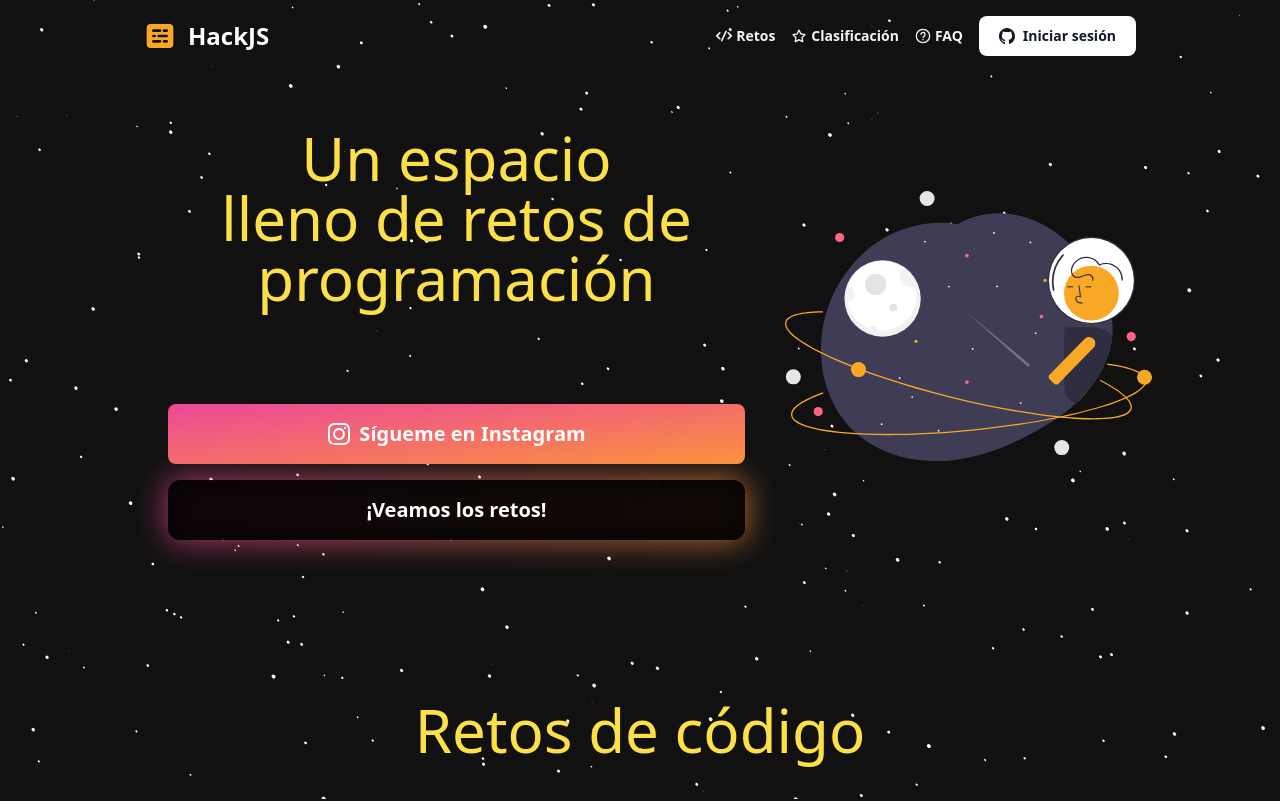
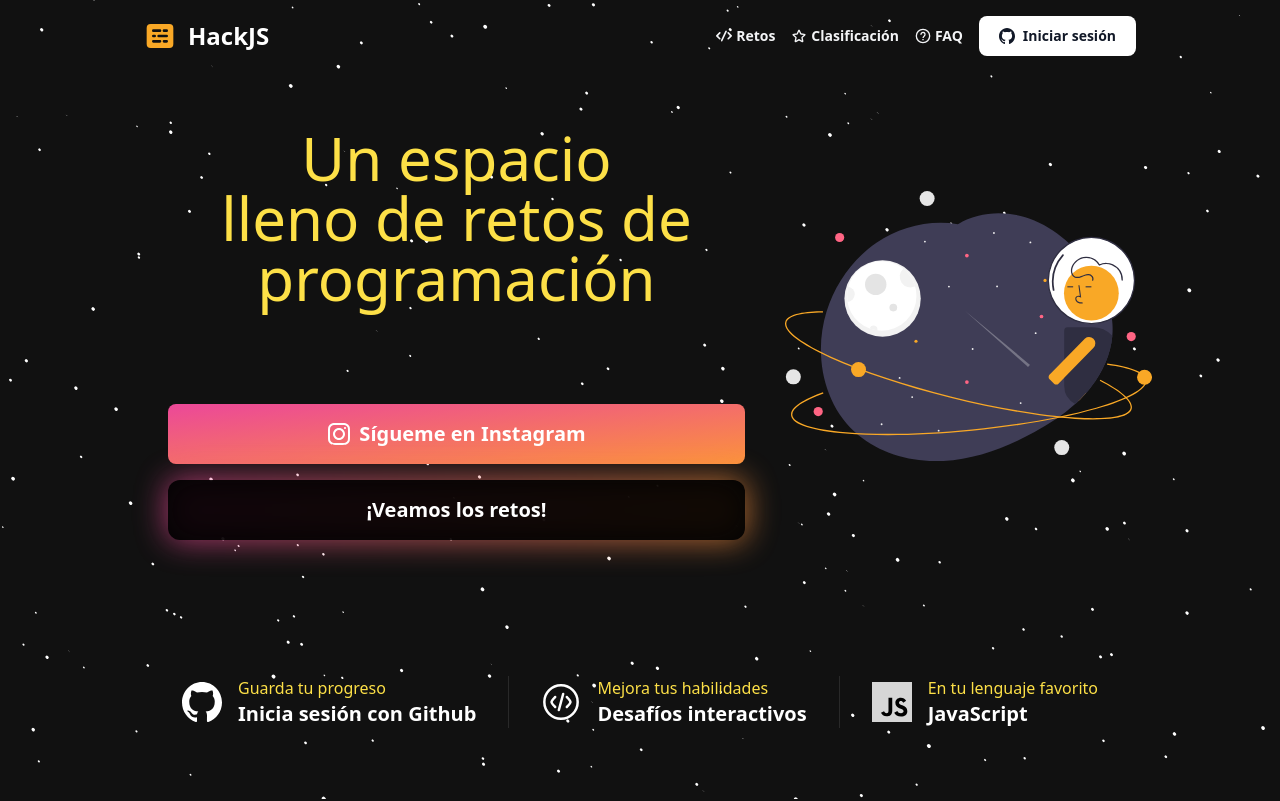
Before and after one commit to cesarleaz/hackjs, a React (Vite) app: page / in a window 1280 px wide. Shown: the top 801 px of the page. Built offline with nearby package versions, Linux system fonts and the light colour scheme; no server answers; what @magic-ext/oauth, magic-sdk would draw is missing.

Commit message:
Add call-to-action

```diff
--- /dev/null
+++ b/src/components/cta-bar.jsx
@@ -0,0 +1,35 @@
+import { CALL_TO_ACTION } from '~/constants/call-to-action'
+
+function CTACard({ icon: Icon = 'svg', title, description }) {
+  return (
+    <div className="py-8 xl:flex-none xl:py-0">
+      <div className=" text-white flex items-center max-w-xs px-4 mx-auto xl:max-w-none xl:px-8">
+        <Icon
+          className="w-10 h-10 grayscale"
+          height={21}
+          width={21}
+        />
+        <div className="flex flex-col-reverse flex-auto ml-4">
+          <h3 className="text-xl font-bold">
+            {description}
+          </h3>
+          <p className="p-0 m-0 font-medium text-yellow-300 text-md">
+            {title}
+          </p>
+        </div>
+      </div>
+    </div>
+  )
+}
+
+export default function CTABar() {
+    return (
+        <section>
+          <div className="items-center justify-center mx-auto divide-y mb-36 divide-white/10 max-w-7xl xl:flex xl:justify-center xl:divide-y-0 xl:divide-x xl:py-8">
+            {CALL_TO_ACTION.map((cta) => (
+              <CTACard key={cta.title} {...cta} />
+            ))}
+          </div>
+        </section>
+    )
+}
--- /dev/null
+++ b/src/constants/call-to-action.js
@@ -0,0 +1,21 @@
+import CodeSVG from '~/icons/code.svg?react'
+import GithubSVG from '~/icons/github.svg?react'
+import JavaScriptSVG from '~/icons/javascript.svg?react'
+
+export const CALL_TO_ACTION = [
+    {
+        title: 'Guarda tu progreso',
+        description: 'Inicia sesión con Github',
+        icon: GithubSVG,
+    },
+    {
+        title: 'Mejora tus habilidades',
+        description: 'Desafíos interactivos',
+        icon: CodeSVG,
+    },
+    {
+        title: 'En tu lenguaje favorito',
+        description: 'JavaScript',
+        icon: JavaScriptSVG,
+    }
+]
--- a/src/pages/index.jsx
+++ b/src/pages/index.jsx
@@ -1,10 +1,12 @@
 import Hero from '~/components/hero'
 import ListOfChallenges from '~/components/list-of-challenges'
+import CTABar from '~/components/cta-bar'
 
 export default function HomePage() {
     return (
         <>
             <Hero />
+            <CTABar />
             <ListOfChallenges />
         </>
     )
```
Also changed, not shown: src/icons/code.svg (added).
